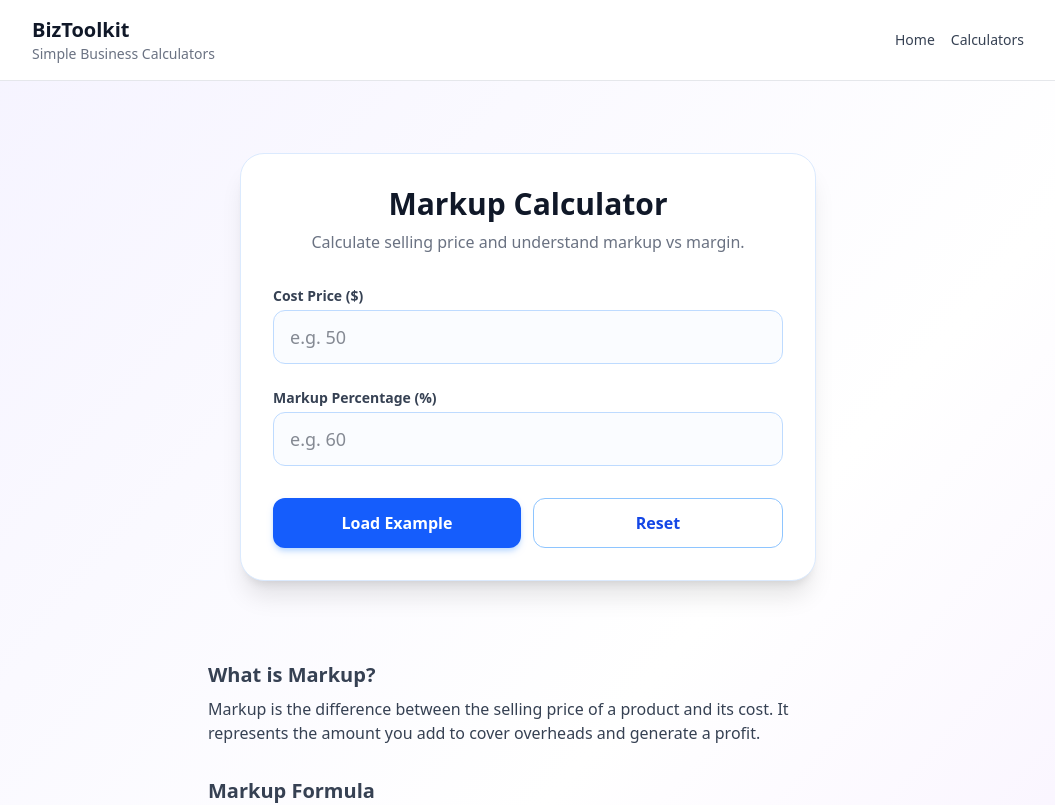
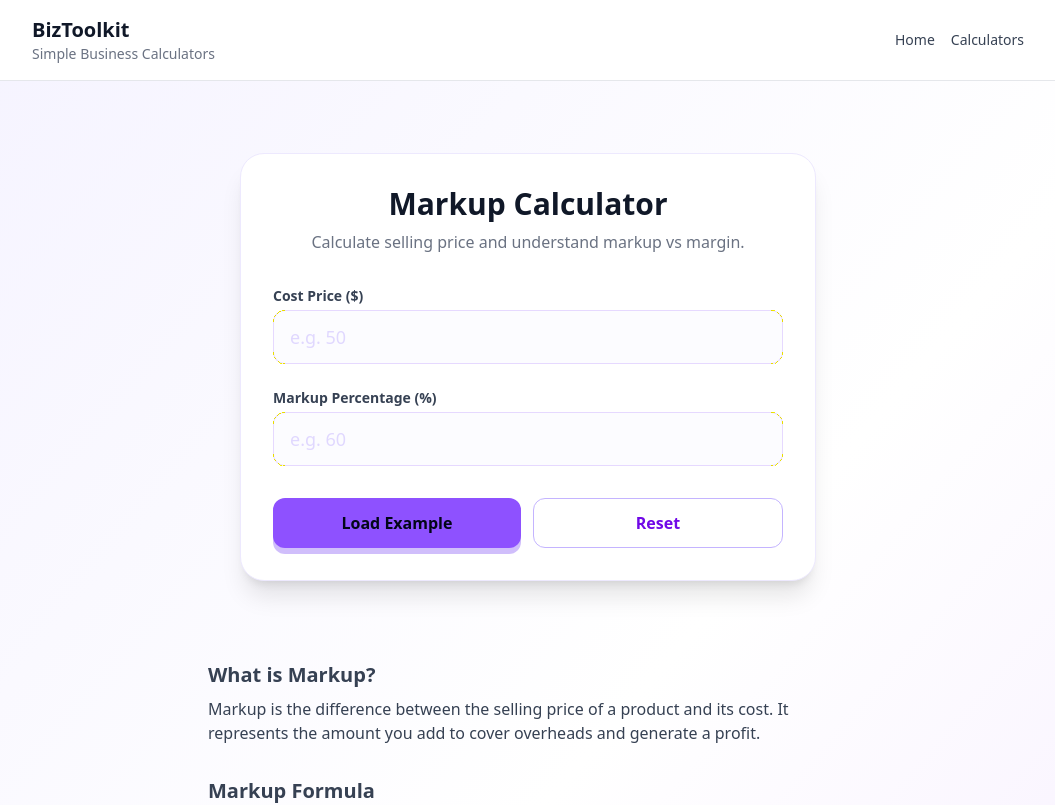
Before and after one commit to wakilmustaqeem/biztoolkit, a Next.js app: page /markup-calculator in a window 1280 px wide. Shown: the top 805 px of the page, without its empty margins (112-1167 px from the left). Built offline with nearby package versions, Linux system fonts and the light colour scheme.

Commit message:
apply orange and violet themes to break-even and markup calculators

```diff
--- a/app/markup-calculator/markup-calculator.tsx
+++ b/app/markup-calculator/markup-calculator.tsx
@@ -21,15 +21,15 @@ export default function MarkupCalculator() {
 
   return (
     <div className="py-10 px-4">
-      <div className="max-w-xl mx-auto bg-white rounded-3xl shadow-xl border border-blue-100 p-8">
+      <div className="max-w-xl mx-auto bg-white rounded-3xl shadow-xl border border-violet-100 p-8">
         <h1 className="text-3xl font-bold text-gray-900 text-center mb-2">Markup Calculator</h1>
         <p className="text-center text-gray-500 mb-8">Calculate selling price and understand markup vs margin.</p>
         <div className="space-y-6">
-          <div><label htmlFor="costPrice" className="block text-sm font-semibold text-gray-700 mb-1">Cost Price ($)</label><input id="costPrice" type="number" inputMode="decimal" min="0" step="0.01" value={costPrice} onChange={(e) => setCostPrice(e.target.value)} placeholder="e.g. 50" className="w-full px-4 py-3 border border-blue-200 rounded-xl text-lg text-gray-900 focus:outline-none focus:ring-2 focus:ring-blue-500 bg-blue-50/30" /></div>
-          <div><label htmlFor="markupPercent" className="block text-sm font-semibold text-gray-700 mb-1">Markup Percentage (%)</label><input id="markupPercent" type="number" inputMode="decimal" min="0" step="0.01" value={markupPercent} onChange={(e) => setMarkupPercent(e.target.value)} placeholder="e.g. 60" className="w-full px-4 py-3 border border-blue-200 rounded-xl text-lg text-gray-900 focus:outline-none focus:ring-2 focus:ring-blue-500 bg-blue-50/30" /></div>
-          <div className="flex gap-3 pt-2"><button onClick={loadExample} className="flex-1 px-4 py-3 bg-blue-600 text-white font-semibold rounded-xl hover:bg-blue-700 transition shadow-md shadow-blue-200">Load Example</button><button onClick={reset} className="flex-1 px-4 py-3 bg-white text-blue-700 font-semibold rounded-xl border border-blue-300 hover:bg-blue-50 transition">Reset</button></div>
+          <div><label htmlFor="costPrice" className="block text-sm font-semibold text-gray-700 mb-1">Cost Price ($)</label><input id="costPrice" type="number" inputMode="decimal" min="0" step="0.01" value={costPrice} onChange={(e) => setCostPrice(e.target.value)} placeholder="e.g. 50" className="w-full px-4 py-3 border border-violet-500/20 rounded-xl text-lg text-violet-300 focus:outline-none focus:ring-2 focus:ring-violet-400/50 bg-violet-50/30" /></div>
+          <div><label htmlFor="markupPercent" className="block text-sm font-semibold text-gray-700 mb-1">Markup Percentage (%)</label><input id="markupPercent" type="number" inputMode="decimal" min="0" step="0.01" value={markupPercent} onChange={(e) => setMarkupPercent(e.target.value)} placeholder="e.g. 60" className="w-full px-4 py-3 border border-violet-500/20 rounded-xl text-lg text-violet-300 focus:outline-none focus:ring-2 focus:ring-violet-400/50 bg-violet-50/30" /></div>
+          <div className="flex gap-3 pt-2"><button onClick={loadExample} className="flex-1 px-4 py-3 bg-violet-500 text-slate-950 font-semibold rounded-xl hover:bg-violet-400 transition shadow-[0_6px_0_rgba(139,92,246,0.4)]">Load Example</button><button onClick={reset} className="flex-1 px-4 py-3 bg-white text-violet-700 font-semibold rounded-xl border border-violet-300 hover:bg-violet-50 transition">Reset</button></div>
         </div>
-        {isValid && <div className="mt-8 bg-gradient-to-r from-blue-50 to-cyan-50 p-6 rounded-2xl border border-blue-100"><h2 className="text-xl font-bold text-gray-800 mb-4">Results</h2><div className="space-y-4"><div className="flex items-center justify-between"><span className="text-gray-600 font-medium">Markup Amount</span><span className="text-2xl font-bold text-blue-600">${formatNumber(markupAmount!)}</span></div><div className="flex items-center justify-between"><span className="text-gray-600 font-medium">Selling Price</span><span className="text-2xl font-bold text-green-600">${formatNumber(sellingPrice!)}</span></div><div className="flex items-center justify-between"><span className="text-gray-600 font-medium">Gross Profit Margin</span><span className="text-2xl font-bold text-purple-600">{formatNumber(grossMargin!)}%</span></div></div></div>}
+        {isValid && <div className="mt-8 bg-gradient-to-r from-violet-50 to-purple-50 p-6 rounded-2xl border border-violet-100"><h2 className="text-xl font-bold text-gray-800 mb-4">Results</h2><div className="space-y-4"><div className="flex items-center justify-between"><span className="text-gray-600 font-medium">Markup Amount</span><span className="text-2xl font-bold text-violet-300">${formatNumber(markupAmount!)}</span></div><div className="flex items-center justify-between"><span className="text-gray-600 font-medium">Selling Price</span><span className="text-2xl font-bold text-violet-300">${formatNumber(sellingPrice!)}</span></div><div className="flex items-center justify-between"><span className="text-gray-600 font-medium">Gross Profit Margin</span><span className="text-2xl font-bold text-violet-300">{formatNumber(grossMargin!)}%</span></div></div></div>}
       </div>
     </div>
   );
```
